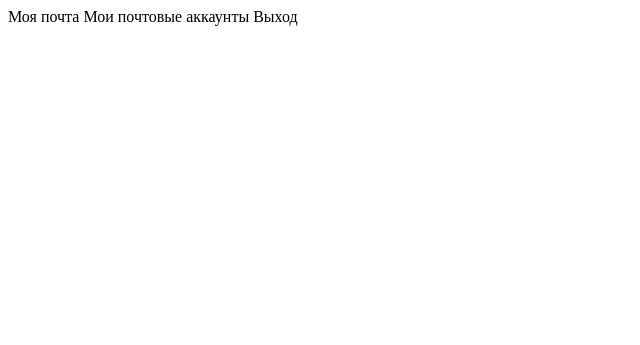
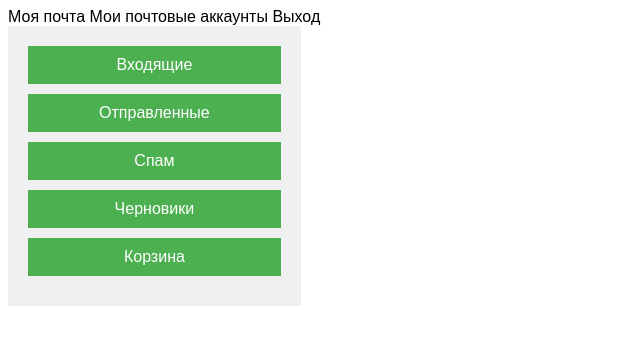
Before and after one commit to Tokiwokoe/email-client, a FastAPI app: page /pages/base in a window 1280 px wide. Shown: the top 345 px of the page, without its empty margins (0-640 px from the left). Run offline with FastAPI, Linux system fonts and the light colour scheme; parts of the project's set-up code (start-up, migrations or seed data) failed here and were passed over.

Commit message:
print emails by folders in browser

```diff
--- a/src/mail/services.py
+++ b/src/mail/services.py
@@ -18,7 +18,7 @@ IMAP_SERVER = 'imap.rambler.ru'
 IMAP_PORT = 993
 
 
-def imap_read_email(imap_login, imap_password):
+def imap_read_email(imap_login, imap_password, folder):
     with imaplib.IMAP4_SSL(IMAP_SERVER, IMAP_PORT) as server:
         server.login(imap_login, imap_password)
 
@@ -26,7 +26,7 @@ def imap_read_email(imap_login, imap_password):
 
         print(folders)
 
-        server.select('INBOX')
+        server.select(folder)
         """server.select('Trash')
         server.select('DraftBox')
         server.select('Spam')
--- a/src/main.py
+++ b/src/main.py
@@ -9,6 +9,7 @@ from database import User
 from mail.services import imap_read_email, smtp_send_email, add_send_mail_to_database
 from pages.router import router as router_pages
 from cryptography.services import encrypt_message, create_keys, rsa
+from models.models import folder as folder_model
 
 
 imap_password = PASSWORD
@@ -39,9 +40,9 @@ app.include_router(router_pages)
 current_user = fastapi_users.current_user()
 
 
-@app.get('/read-email/{imap_login}')
-def read_email(imap_login):
-    return imap_read_email(imap_login, imap_password)
+@app.get('/read-email/{imap_login}%{{folder}}')
+def read_email(imap_login, folder):
+    return imap_read_email(imap_login, imap_password, folder)
 
 
 @app.post('/send-email/{smtp_login}%{receiver}%{mail_text}')
--- a/src/templates/base.html
+++ b/src/templates/base.html
@@ -8,6 +8,36 @@
     <title>Почтовый клиент</title>
 </head>
 <body>
+<style>
+        body {
+            font-family: Arial, sans-serif;
+        }
+        .container {
+            display: flex;
+        }
+        .menu {
+            width: 20%;
+            background-color: #f0f0f0;
+            padding: 20px;
+        }
+        .content {
+            flex-grow: 1;
+            padding: 20px;
+        }
+        .button {
+            display: block;
+            margin-bottom: 10px;
+            text-decoration: none;
+            background-color: #4CAF50;
+            color: white;
+            padding: 10px;
+            border: none;
+            text-align: center;
+        }
+        .button:hover {
+            background-color: #45a049;
+        }
+    </style>
 {% include 'navigation.html' %}
 {% block content %}
 {% endblock content %}
--- /dev/null
+++ b/src/templates/main_page.html
@@ -0,0 +1,23 @@
+{% extends 'base.html' %}
+{% block content %}
+<div class="container">
+    <div class="menu">
+        <a class="button" href=/pages/base?folder=INBOX>Входящие</a>
+        <a class="button" href=/pages/base?folder=SentBox>Отправленные</a>
+        <a class="button" href=/pages/base?folder=Spam>Спам</a>
+        <a class="button" href=/pages/base?folder=DraftBox>Черновики</a>
+        <a class="button" href=/pages/base?folder=Trash>Корзина</a>
+    </div>
+    <div class="content">
+        <ul>
+            {% for mail in emails %}
+            <li>
+                <strong>От:</strong> {{ mail['From'] }}<br>
+                <strong>Тема:</strong> {{ mail['Subject'] }}<br>
+                <p>{{ mail['Text'] }}</p>
+            </li>
+            {% endfor %}
+        </ul>
+    </div>
+</div>
+{% endblock content %}
```
Also changed, not shown: src/pages/router.py (+12 -2 lines).
